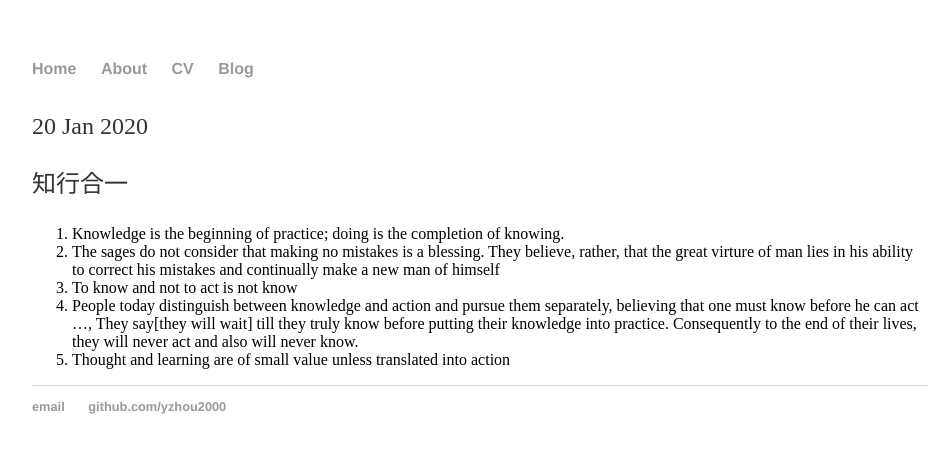
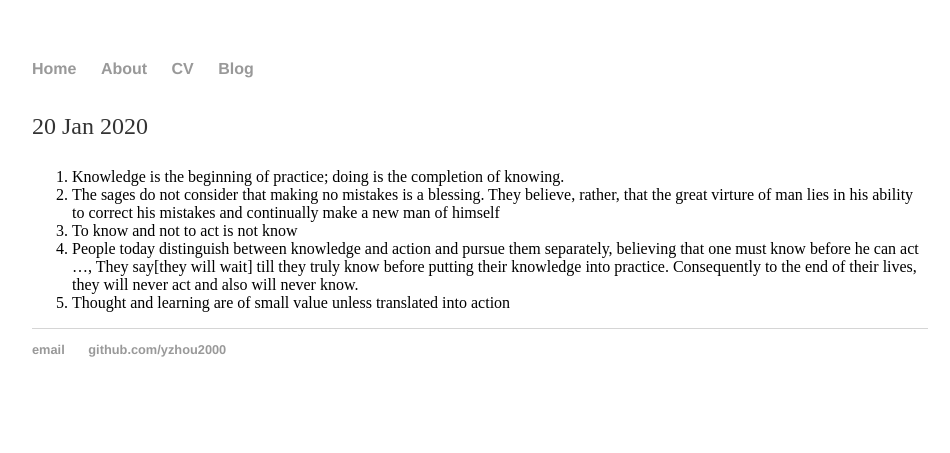
Before and after one commit to yzhou2000/yzhou2000quote.github.io, a Jekyll site: the page built from _posts/2020-01-20-Wang-Yang-Ming-Quotes.md, in a window 1280 px wide. Shown: the top 453 px of the page, without its empty margins (160-1110 px from the left). Built offline with Jekyll 4.4.1, drawn with Linux system fonts in a browser that asks for light colours; our own code applies the rules of GitHub Pages for plain Markdown files.

Commit message:
Update 2020-01-20-Wang-Yang-Ming-Quotes.md

```diff
--- a/_posts/2020-01-20-Wang-Yang-Ming-Quotes.md
+++ b/_posts/2020-01-20-Wang-Yang-Ming-Quotes.md
@@ -3,8 +3,6 @@ layout: post
     title: "Famaous Quotes from Wang Yang Ming"
 date: 2020-01-20
 ---
-
-知行合一
 1. Knowledge is the beginning of practice; doing is the completion of knowing.
 2. The sages do not consider that making no mistakes is a blessing. They believe, rather, that the great virture of man lies in his ability to correct his mistakes and continually make a new man of himself
 3. To know and not to act is not know
```
